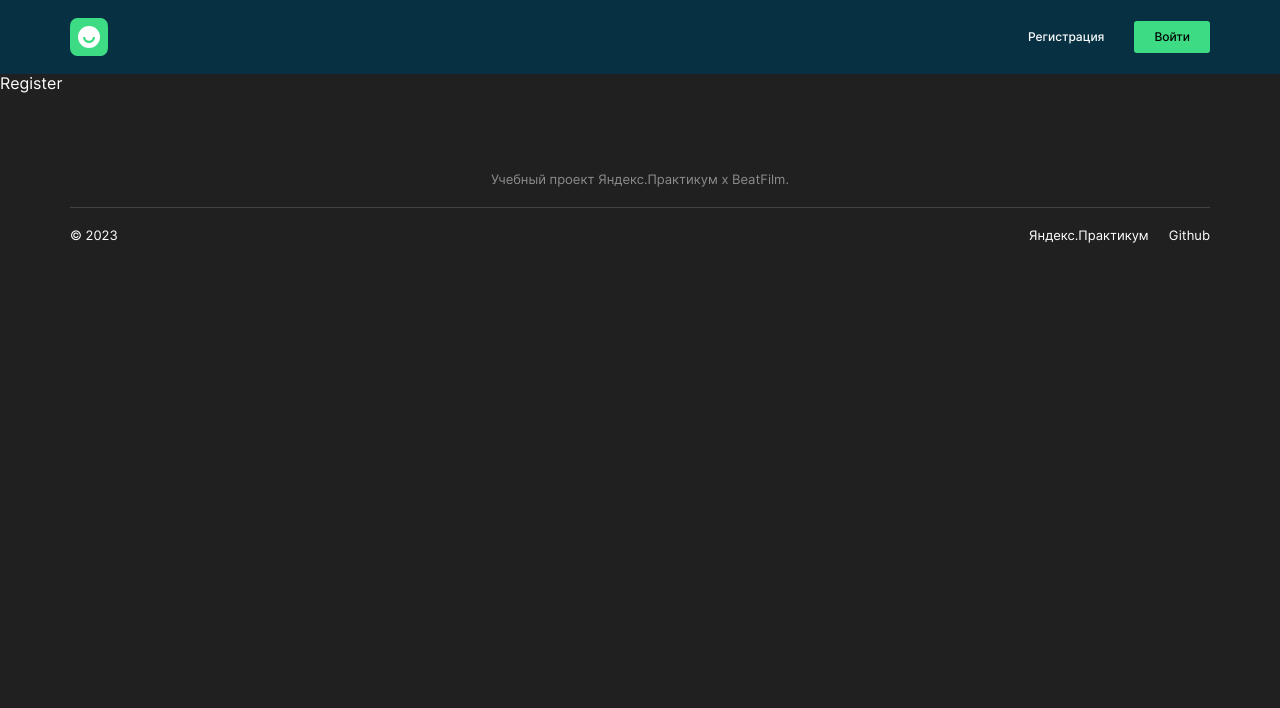
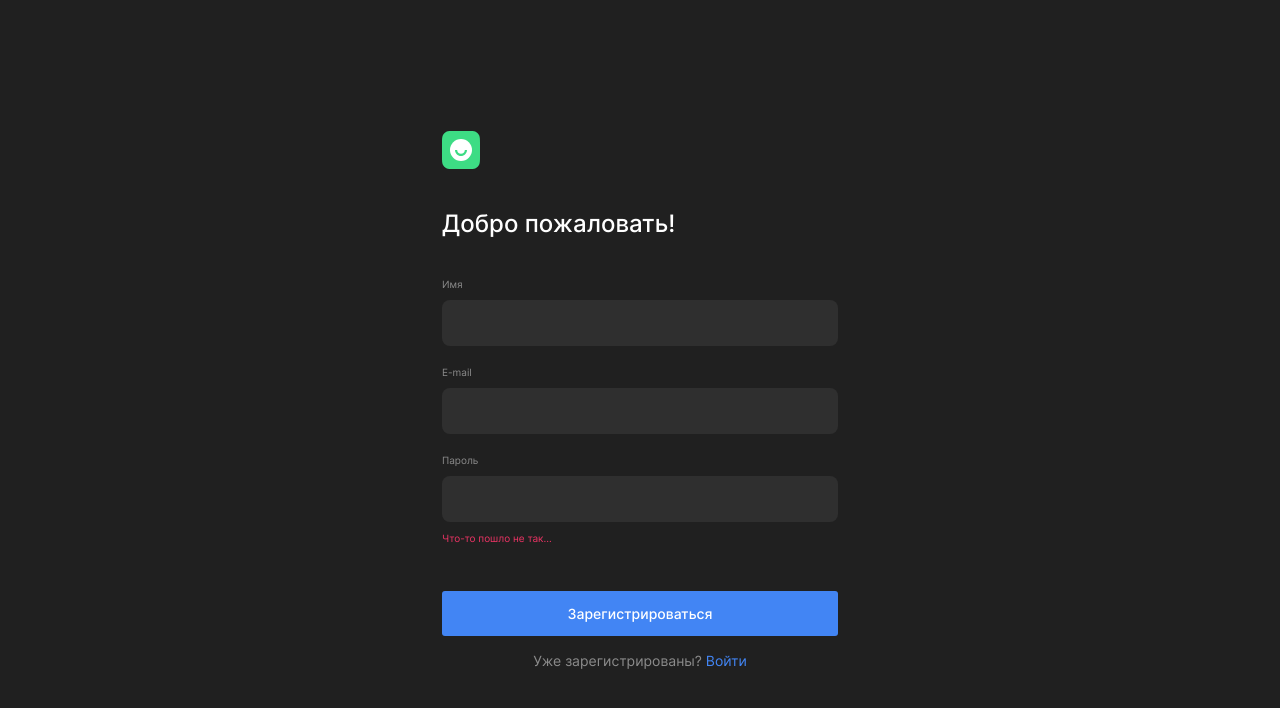
Before and after one commit to mrvinil/movies-explorer-frontend, a React (Create React App) app: page /signup in a window 1280 px wide. Shown: the top 708 px of the page. Built offline with nearby package versions, Linux system fonts and the light colour scheme.

Commit message:
level-2: auth and register

```diff
--- a/src/components/App/App.css
+++ b/src/components/App/App.css
@@ -57,6 +57,14 @@
   width: 100%;
 }
 
+.logo {
+  background: url(../../images/logo.svg) no-repeat;
+  background-size: cover;
+  width: 38px;
+  height: 38px;
+  transition: .2s ease;
+}
+
 @media (min-width: 768px) and (max-width: 992px) {
   .container {
     max-width: var(--width-container_768);
@@ -75,4 +83,8 @@
   .container_size_big {
     max-width: var(--width-container_320_big);
   }
+
+  .logo {
+    justify-self: center;
+  }
 }
--- a/src/components/App/App.js
+++ b/src/components/App/App.js
@@ -6,13 +6,11 @@ import Main from '../Main/Main';
 import './App.css';
 import Register from "../Register/Register";
 import Login from "../Login/Login";
-import Header from "../Header/Header";
-import Footer from "../Footer/Footer";
 
 function App() {
   return (
     <>
-      <Header />
+
       <main>
         <Routes>
           <Route path="/signup" element={<Register />} />
@@ -20,7 +18,7 @@ function App() {
           <Route path="/" element={<Main />} />
         </Routes>
       </main>
-      <Footer />
+
     </>
   );
 }
--- /dev/null
+++ b/src/components/AuthPageWithForm/AuthPageWithForm.css
@@ -0,0 +1,163 @@
+.auth {
+  display: grid;
+  gap: 40px;
+  max-width: 396px;
+  margin: 0 auto;
+  padding: 0 15px;
+  position: absolute;
+  width: 100%;
+  top: 50%;
+  left: 50%;
+  transform: translate(-50%,-50%);
+}
+
+.auth__title {
+  margin: 0;
+  padding: 0;
+  font-weight: 500;
+  font-size: 24px;
+  line-height: 29px;
+}
+
+.auth__form {
+  display: flex;
+  flex-direction: column;
+}
+
+.auth__form_type_registerForm {
+  gap: 69px;
+}
+
+.auth__form_type_loginForm {
+  gap: 179px;
+}
+
+.auth__field-wrap {
+  display: grid;
+  gap: 20px;
+  margin: 0;
+  border: 0;
+  padding: 0;
+}
+
+.auth__field-wrap_type_buttons {
+  gap: 16px;
+}
+
+.auth__field {
+  position: relative;
+  display: grid;
+}
+
+.auth__input-name {
+  color: var(--color__gray);
+  font-weight: 400;
+  font-size: 10px;
+  line-height: 12px;
+  padding: 0 0 10px;
+  margin: 0;
+}
+
+.auth__input {
+  font-weight: 400;
+  font-size: 13px;
+  line-height: 16px;
+  color: var(--color__white);
+  background: #2F2F2F;
+  border: none;
+  -webkit-border-radius: 8px;
+  -moz-border-radius: 8px;
+  border-radius: 8px;
+  padding: 15px;
+}
+
+.auth__input_type_error {
+  color: var(--color__red);
+}
+
+.auth__input:focus-visible {
+  outline: 1px solid var(--color__white);
+}
+
+.auth__error {
+  position: absolute;
+  opacity: 0;
+  top: calc(100% + 10px);
+  left: 0;
+  font-weight: 400;
+  font-size: 10px;
+  line-height: 12px;
+  color: var(--color__red);
+  transition: .3s;
+}
+
+.auth__error_active {
+  opacity: 1;
+}
+
+.auth__button {
+  width: 100%;
+  height: 45px;
+  border: none;
+  -webkit-border-radius: 3px;
+  -moz-border-radius: 3px;
+  border-radius: 3px;
+  background: var(--color__blue);
+  font-weight: 500;
+  font-size: 14px;
+  line-height: 17px;
+  text-align: center;
+  color: var(--color__white);
+  cursor: pointer;
+}
+
+.auth__alt {
+  font-weight: 400;
+  font-size: 14px;
+  line-height: 17px;
+  color: var(--color__gray);
+  text-align: center;
+}
+
+.auth__link {
+  text-decoration: none;
+  color: var(--color__blue);
+}
+
+@media (max-width: 424px) {
+  .auth {
+    max-width: 260px;
+    padding-top: 56px;
+    padding-bottom: 30px;
+    gap: 0;
+    position: relative;
+    top: 0;
+    left: 0;
+    transform: none;
+  }
+
+  .auth__title {
+    text-align: center;
+    padding: 50px 0 80px;
+  }
+
+  .auth__form_type_registerForm {
+    gap: 179px;
+    justify-content: space-between;
+  }
+
+  .auth__form_type_loginForm {
+    gap: 267px;
+    justify-content: space-between;
+  }
+
+  .auth__button {
+    font-size: 12px;
+    line-height: 15px;
+  }
+
+  .auth__alt {
+    font-size: 12px;
+    line-height: 15px;
+  }
+}
--- /dev/null
+++ b/src/components/AuthPageWithForm/AuthPageWithForm.js
@@ -0,0 +1,23 @@
+import React from 'react';
+import './AuthPageWithForm.css';
+import {Link} from "react-router-dom";
+
+function AuthPageWithForm(props) {
+  return (
+    <div className="auth">
+      <Link to="/" className="logo link"></Link>
+      <h1 className="auth__title">{props.title}</h1>
+      <form name={props.name} className={`auth__form auth__form_type_${props.name}`}>
+        <fieldset className="auth__field-wrap">
+          {props.children}
+        </fieldset>
+        <fieldset className="auth__field-wrap auth__field-wrap_type_buttons">
+          <button className="auth__button btn" type="submit" name="authSubmit">{props.buttonText}</button>
+          <div className="auth__alt">{props.altText} <Link to={props.linkTo} className="auth__link link">{props.altTextLink}</Link></div>
+        </fieldset>
+      </form>
+    </div>
+  );
+}
+
+export default AuthPageWithForm;
--- a/src/components/Header/Header.css
+++ b/src/components/Header/Header.css
@@ -5,12 +5,4 @@
   align-items: center;
   min-height: 74px;
 }
-
-.header__logo {
-  background: url(../../images/logo.svg) no-repeat;
-  background-size: cover;
-  width: 38px;
-  height: 38px;
-  transition: .2s ease;
-}
 /*============ HEADER*/
--- a/src/components/Header/Header.js
+++ b/src/components/Header/Header.js
@@ -7,7 +7,7 @@ function Header() {
   return (
     <header className="container-fluid theme_dark_blue">
       <div className="header container container_size_big">
-        <Link to="/" className="header__logo link"></Link>
+        <Link to="/" className="logo link"></Link>
         <Navigation />
       </div>
     </header>
--- a/src/components/Login/Login.js
+++ b/src/components/Login/Login.js
@@ -1,10 +1,42 @@
 import React from 'react';
-import './Login.css';
+import AuthPageWithForm from '../AuthPageWithForm/AuthPageWithForm';
 
-function Login() {
+function Register() {
   return (
-    <div className="">Login</div>
+    <AuthPageWithForm
+      name="loginForm"
+      title="Рады видеть!"
+      buttonText="Войти"
+      altText="Ещё не зарегистрированы?"
+      altTextLink="Регистрация"
+      linkTo="/signup"
+      id="auth-form"
+    >
+      <label className="auth__field">
+        <p className="auth__input-name">E-mail</p>
+        <input
+          type="email"
+          name="userEmail"
+          id="useremail-input"
+          className="auth__input"
+          required
+        />
+        <span className="auth__error"></span>
+      </label>
+      <label className="auth__field">
+        <p className="auth__input-name">Пароль</p>
+        <input
+          type="password"
+          name="userPassword"
+          id="userpassword-input"
+          className="auth__input"
+          required
+        />
+        <span className="auth__error"></span>
+      </label>
+
+    </AuthPageWithForm>
   );
 }
 
-export default Login;
+export default Register;
--- a/src/components/Main/Main.js
+++ b/src/components/Main/Main.js
@@ -5,15 +5,19 @@ import Techs from '../Techs/Techs';
 import AboutMe from '../AboutMe/AboutMe';
 import Promo from "../Promo/Promo";
 import Portfolio from "../Portfolio/Portfolio";
+import Header from "../Header/Header";
+import Footer from "../Footer/Footer";
 
 function Main() {
   return (
     <>
+      <Header />
       <Promo />
       <AboutProject />
       <Techs />
       <AboutMe />
       <Portfolio />
+      <Footer />
     </>
   );
 }
--- a/src/components/Register/Register.js
+++ b/src/components/Register/Register.js
@@ -1,9 +1,52 @@
 import React from 'react';
-import './Register.css';
+import AuthPageWithForm from '../AuthPageWithForm/AuthPageWithForm';
 
 function Register() {
   return (
-    <div className="">Register</div>
+    <AuthPageWithForm
+      name="registerForm"
+      title="Добро пожаловать!"
+      buttonText="Зарегистрироваться"
+      altText="Уже зарегистрированы?"
+      altTextLink="Войти"
+      linkTo="/signin"
+      id="reg-form"
+    >
+      <label className="auth__field">
+        <p className="auth__input-name">Имя</p>
+        <input
+          type="text"
+          name="userName"
+          id="username-input"
+          className="auth__input"
+          required
+        />
+        <span className="auth__error"></span>
+      </label>
+      <label className="auth__field">
+        <p className="auth__input-name">E-mail</p>
+        <input
+          type="email"
+          name="userEmail"
+          id="useremail-input"
+          className="auth__input"
+          required
+        />
+        <span className="auth__error"></span>
+      </label>
+      <label className="auth__field">
+        <p className="auth__input-name">Пароль</p>
+        <input
+          type="password"
+          name="userPassword"
+          id="userpassword-input"
+          className="auth__input auth__input_type_error"
+          required
+        />
+        <span className="auth__error auth__error_active">Что-то пошло не так...</span>
+      </label>
+
+    </AuthPageWithForm>
   );
 }
 
```
Also changed, not shown: src/components/Login/Login.css (deleted), src/components/Register/Register.css (deleted).
